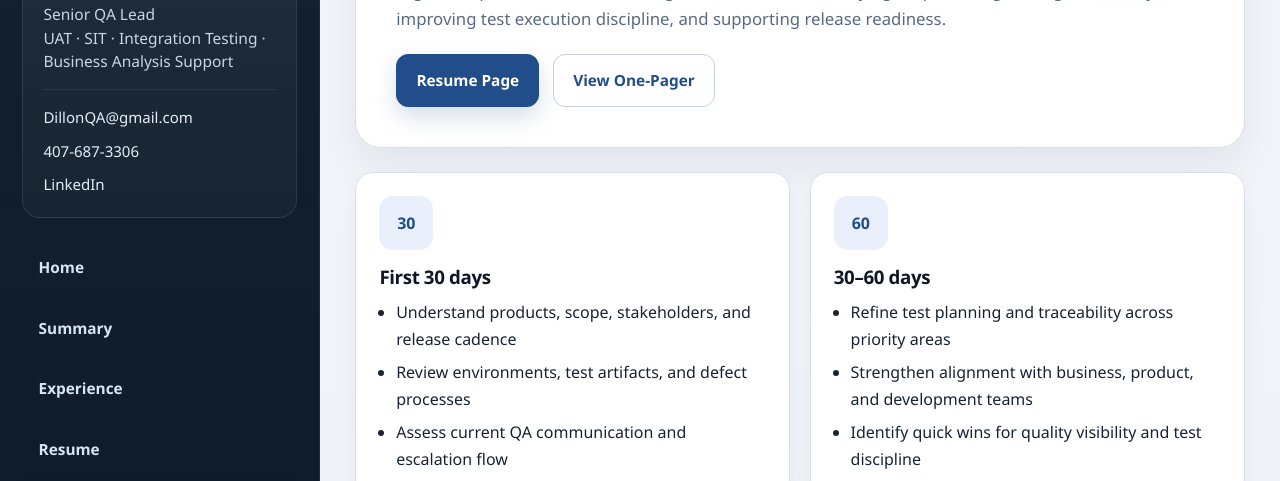
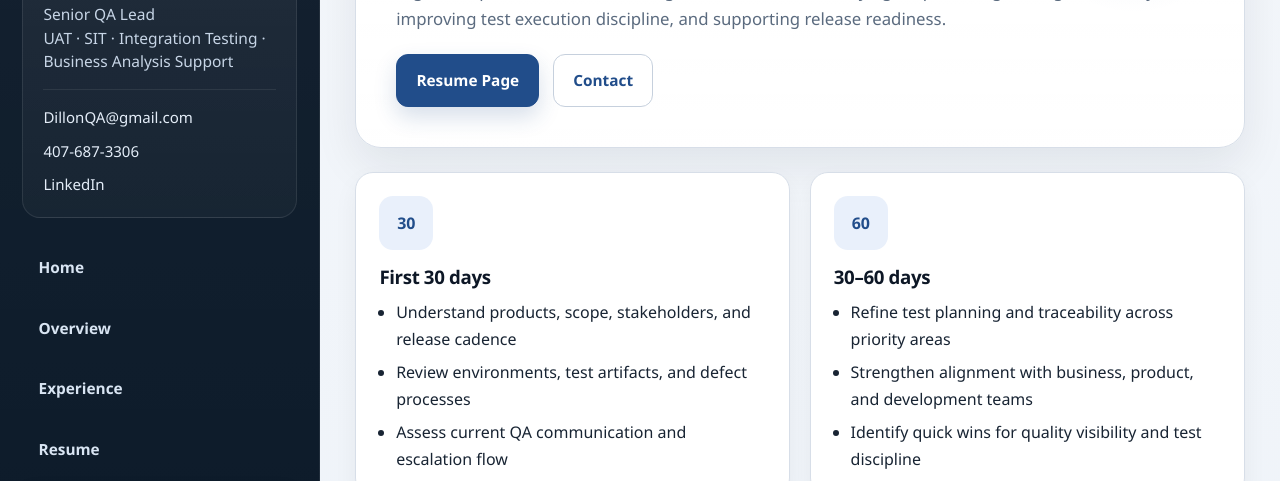
Before and after one commit to dillonqa/rdillon, a plain HTML site: page valueplan.html in a window 1280 px wide. Shown: the part 241-722 px from the top of the page. Drawn offline with Linux system fonts and the light colour scheme.

Commit message:
Update valueplan.html

```diff
--- a/valueplan.html
+++ b/valueplan.html
@@ -32,12 +32,11 @@
 
         <nav class="sidebar-nav" aria-label="Main navigation">
           <a href="index.html" data-nav="home">Home</a>
-          <a href="summary.html" data-nav="summary">Summary</a>
+          <a href="overview.html" data-nav="overview">Overview</a>
           <a href="experience.html" data-nav="experience">Experience</a>
           <a href="resume.html" data-nav="resume">Resume</a>
           <a href="valueplan.html" data-nav="valueplan">Value Plan</a>
-          <a href="bio.html" data-nav="bio">Bio</a>
-          <a href="onepager.html" data-nav="onepager">One-Pager</a>
+          <a href="contact.html" data-nav="contact">Contact</a>
         </nav>
       </div>
     </aside>
@@ -53,7 +52,7 @@
 
         <div class="button-row">
           <a class="btn btn-primary" href="resume.html">Resume Page</a>
-          <a class="btn btn-secondary" href="onepager.html">View One-Pager</a>
+          <a class="btn btn-secondary" href="contact.html">Contact</a>
         </div>
       </section>
 
```
